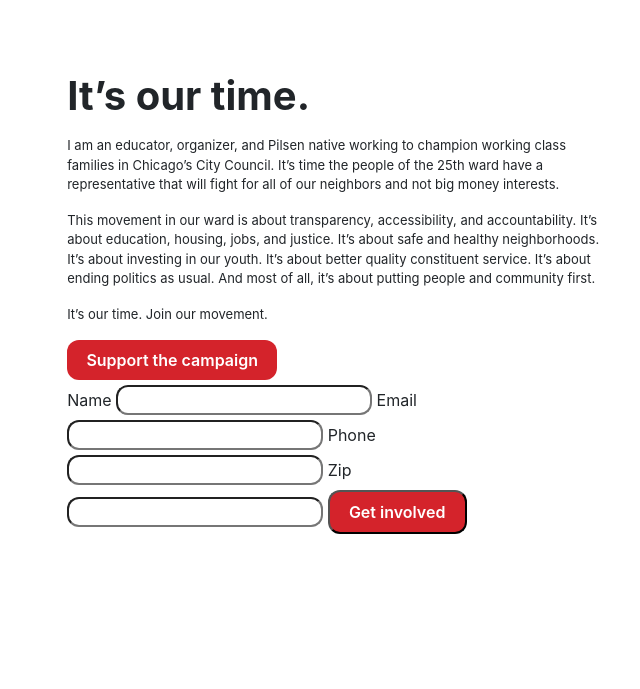
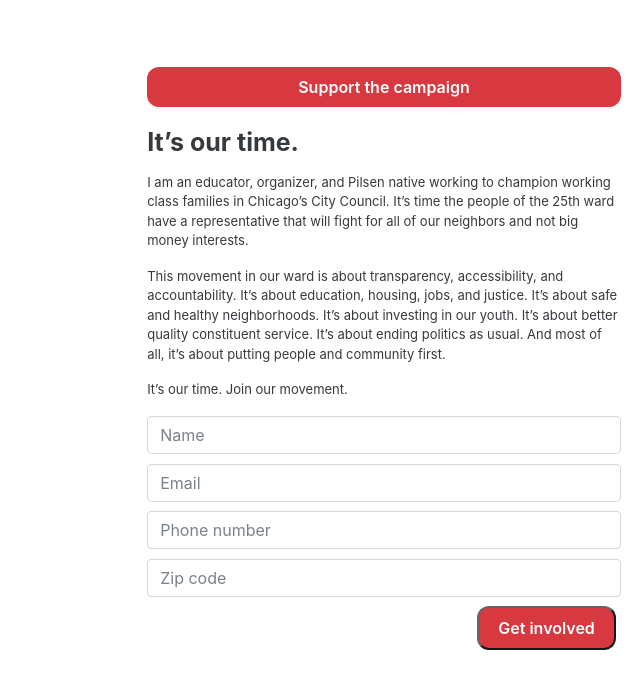
Before and after one commit to kalilsn/hilario25, a Jekyll site: the page built from index.md, in a window 1280 px wide, cut to the strip 128-817 px from the top of the page. Shown: the whole strip, without its empty margins (640-1280 px from the left). Built offline with Jekyll 4.4.1, drawn with Linux system fonts in a browser that asks for light colours.

Commit message:
Lotsa merges

```diff
--- a/_includes/form.html
+++ b/_includes/form.html
@@ -1,15 +1,19 @@
 <div class="volunteer-form-container">
   <div class="error">There was an error processing your submission. Please try disabling any adblockers and resubmitting, or use our <a href="https://docs.google.com/forms/d/e/1FAIpQLSeOUginutSL90SKyznZqquKLLQS6ARqUFuVTXoXYv_QVOD4Dw/viewform?usp=sf_link">google form</a>.</div>
-  <div class="success">Thanks for signing up! We'll let you know how you can get involved.</div>
+  <div class="success">Thanks for signing up! We'll get in touch soon to let you know how you can get involved.</div>
   <form id="volunteer-form" class="volunteer-form">
-    <label for="volunteer-name">Name</label>
-    <input type="text" name="name" id="volunteer-name" class="full" required>
-    <label for="volunteer-email">Email</label>
-    <input type="email" name="email" id="volunteer-email" class="full" required>
-    <label for="volunteer-phone">Phone</label>
-    <input type="tel" name="phone" id="volunteer-phone" class="full" required>
-    <label for="volunteer-zip">Zip</label>
-    <input type="text" name="zip" id="volunteer-zip" class="half" pattern="[0-9]{5}">
+    <div class="form-group">
+      <input type="text" name="name" id="volunteer-name" class="form-control full" required placeholder="Name">
+    </div>
+    <div class="form-group">
+      <input type="email" name="email" id="volunteer-email" class="form-control full" required placeholder="Email">
+    </div>
+    <div class="form-group">
+      <input type="tel" name="phone" id="volunteer-phone" class="form-control half" required placeholder="Phone number">
+    </div>
+    <div class="form-group">
+      <input type="text" name="zip" id="volunteer-zip" class="form-control half" pattern="[0-9]{5}" placeholder="Zip code">
+    </div>
     <button type="submit" href="#" class="submit button">Get involved</button>
   </form>
 </div>
--- a/_layouts/landing.html
+++ b/_layouts/landing.html
@@ -6,9 +6,9 @@
 {% endresponsive_image_block %}
 
 <div class="landing-info">
+  <a href="https://secure.actblue.com/donate/hilariofor25" class="contribute button">Support the campaign</a>
   <h2>{{ site.tagline }}</h2>
   <p class="platform">{{ content }}</p>
-  <a href="https://secure.actblue.com/donate/hilariofor25" class="contribute button">Support the campaign</a>
   {% include form.html %}
 </div>
 
--- a/assets/css/styles.css
+++ b/assets/css/styles.css
@@ -3,27 +3,28 @@ red: #d4232b
 */
 
 .bg-image {
-  width: 100%;
+  height: 100%;
   position: relative;
   z-index: -1;
 }
 
 .logo {
-  width: 55%;
+  width: 50%;
   float: right;
   position: absolute;
   top: 3rem;
-  right: 16px;
+  right: 0px;
 }
 
 .landing-info {
-  width: 45%;
+  width: 40%;
   float: right;
   position: absolute;
-  top: 12rem;
-  right: 16px;
+  top: 11rem;
+  right: 0px;
   background-color: white;
-  padding:0.5em 1.2em;
+  padding: 1.2em;
+  opacity: 0.9;
 }
 
 p {
@@ -31,13 +32,19 @@ p {
 }
 
 h2 {
-  font-size: 40px;
+  font-size: 25px;
   font-weight: 700;
+  margin-top: 15px;
 }
 
 input {
   border-radius:.75em;
   box-shadow: none;
+}
+
+.form-group {
+  width: 100%;
+  margin-bottom: .6rem;
 }
 
 .button {
@@ -60,7 +67,17 @@ input {
   color:#FFFFFF;
 }
 
+.contribute {
+  width: 100%;
+}
+
+.submit {
+  float: right;
+}
+
 .volunteer-form-container .error,
 .volunteer-form-container .success {
   display: none;
+  font-size: 13px;
+  font-weight: 500;
 }
```
Also changed, not shown: assets/img/resized/1024/landing-bg.jpg (added), assets/img/resized/1280/landing-bg.jpg (added), assets/img/resized/1400/landing-bg.jpg (added), assets/img/resized/1920/landing-bg.jpg (added), assets/img/resized/400/landing-bg.jpg (added), assets/img/resized/600/landing-bg.jpg (added).
